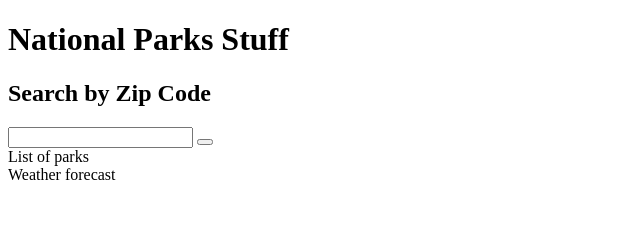
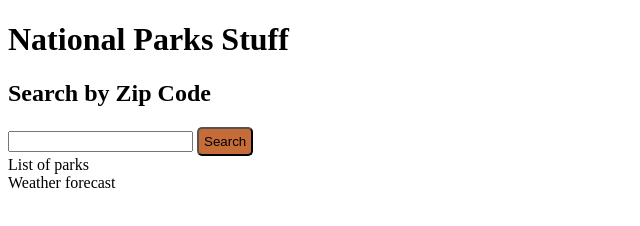
Before and after one commit to DustinGottlieb/National-Parks-and-Forecast-Finder, a plain HTML site: page index.html in a window 1280 px wide. Shown: the whole page, without its empty margins (0-640 px from the left). Drawn offline with Linux system fonts and the light colour scheme.

Commit message:
styled search button

```diff
--- a/assets/script.css
+++ b/assets/script.css
@@ -0,0 +1,16 @@
+:root {
+    --darkgreen: #2d4b1e;
+    --lightorange: #c56c39;
+    --darkorange: #99542c;
+}
+
+.searchButton {
+    padding: 5px;
+    background: var(--lightorange);
+    border-radius: 5px;
+    transition: background 0.3s ease-in-out;
+}
+
+.searchButton:hover {
+    background: var(--darkorange);
+}
--- a/index.html
+++ b/index.html
@@ -11,14 +11,14 @@
 
 <body>
     <main>
-        <header>
+        <header class="header">
             <h1>National Parks Stuff</h1>
         </header>
 
         <form>
             <h2>Search by Zip Code</h2>
             <input>
-            <button></button>
+            <button class="searchButton">Search</button>
         </form>
 
         <section>
```
